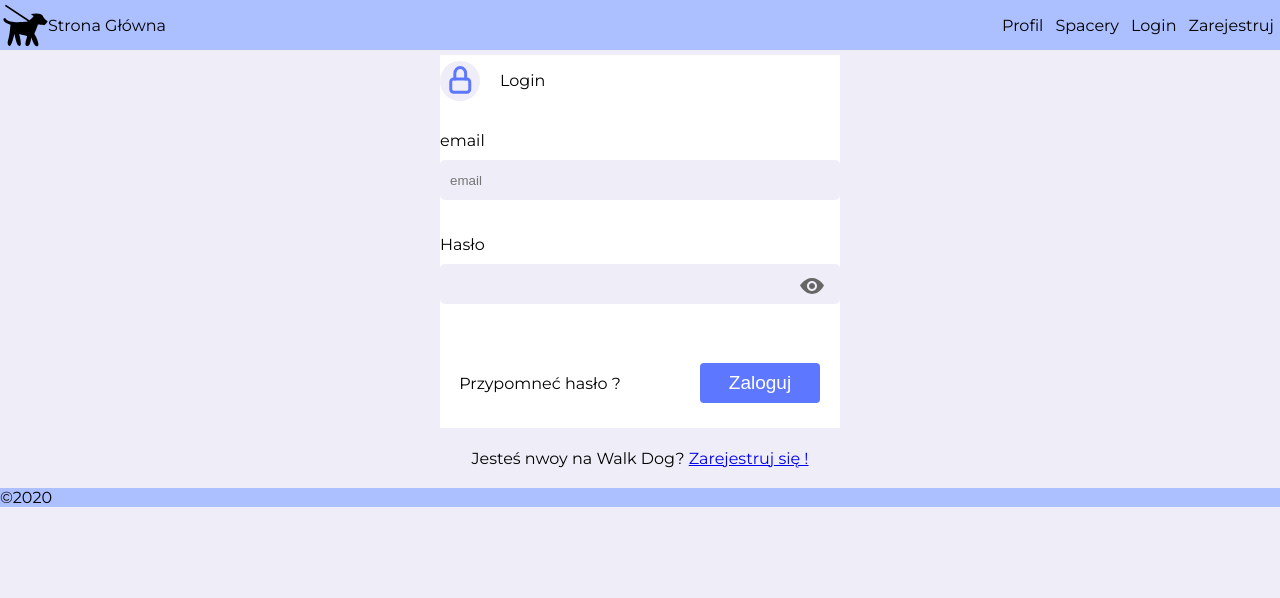
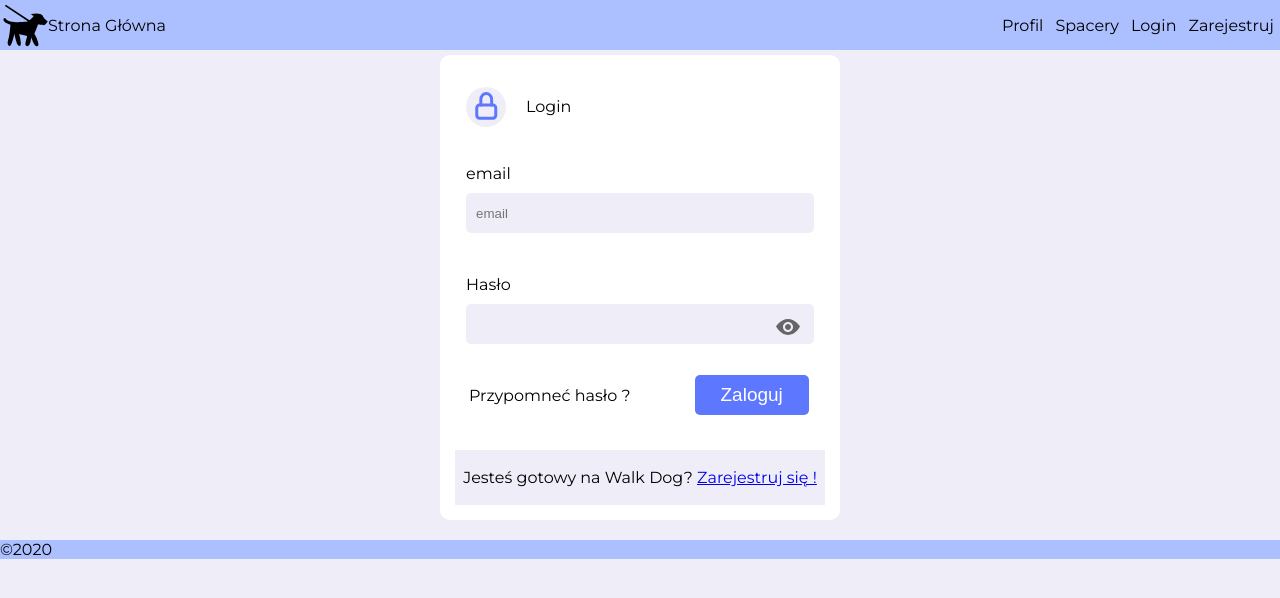
Before and after one commit to TomaszKorenberg/walk-dog, a React (Create React App) app: page /admin in a window 1280 px wide. Shown: the top 598 px of the page. Built offline with nearby package versions, Linux system fonts and the light colour scheme; no server answers.

Commit message:
some changes css

```diff
--- a/src/pages/LoginPage/LoginPage.jsx
+++ b/src/pages/LoginPage/LoginPage.jsx
@@ -90,7 +90,7 @@ const LoginPage = () => {
                                      //fixme: obsługa podglądu wpisanego hasła
                                 }
                         </div>
-                        <div className={styles.flex}>
+                        <div className={styles.flex, styles.buttonWrap}>
                             <span className = {styles.span}>Przypomneć hasło ? </span>
                             <button
                                 onClick={onSubmit}
@@ -108,7 +108,7 @@ const LoginPage = () => {
                     </div>
                     <div className={(styles.button, styles.end)}>
 
-                      <p> Jesteś nwoy na Walk Dog?   <a href="/register">  Zarejestruj się !</a></p>
+                      <p> Jesteś gotowy na Walk Dog?   <a href="/register">  Zarejestruj się !</a></p>
                     </div>
 
             </div>
--- a/src/pages/LoginPage/LoginPage.module.scss
+++ b/src/pages/LoginPage/LoginPage.module.scss
@@ -9,7 +9,9 @@ $pastel: #EFEEF8;
 .wrap{
     width: 400px;
     background-color: white;
-    margin: 0 auto;
+    margin: 20px auto;
+    border-radius: 10px;
+    border: 10px solid white;
 }
 
     .flex{
@@ -17,8 +19,9 @@ $pastel: #EFEEF8;
         text-align: center;
         display: flex;
         flex-wrap: wrap;
-        margin: 25px 0;
         align-items: center;
+        padding: 1rem;
+
     }
 
         .lock{
@@ -49,14 +52,23 @@ $pastel: #EFEEF8;
         }
         .eye{
             position: relative;
-            left: 360px;
+            left: 310px;
             bottom: 40px;
+            margin-bottom: -25px;
+        }
+
+
+
+        .buttonWrap{
+            margin-top: 5px;
+            margin-bottom: 35px;
         }
 
         .span{
             width:50%;
+            margin-left: 5%;
+        }
 
-        }
         .button {
             font-size: 19px;
             color: white;
@@ -64,7 +76,7 @@ $pastel: #EFEEF8;
             width: 30%;
             height: 40px;
             border: none;
-            border-radius: 4px;
+            border-radius: 5px;
             margin-left: 60px;
             margin-right: 0px;
             &:hover{
@@ -74,6 +86,8 @@ $pastel: #EFEEF8;
         }
         .end{
             background-color: $pastel;
+            border: 5px solid white;
+            border-top: none;
             width:100%;
             height: 60px;
             display: flex;
@@ -82,7 +96,9 @@ $pastel: #EFEEF8;
             & a:hover{
                 background-color: $orange;
                 color: white;
-                padding: 10px;
+                padding: 8px;
                 border-radius: 4px;
+                text-decoration: none;
             }
+
         }
--- a/src/pages/RegisterPage/RegisterPage.module.scss
+++ b/src/pages/RegisterPage/RegisterPage.module.scss
@@ -8,8 +8,9 @@ $pastel: #EFEEF8;
 .wrap{
     width: 400px;
     background-color: white;
-    margin: 0 auto;
-
+    margin: 10px auto;
+    padding: 2rem;
+    border-radius: 10px;
 
     .flex{
         background-color: white;
@@ -55,7 +56,7 @@ $pastel: #EFEEF8;
 
     .eye{
         position: relative;
-        left: 360px;
+        left: 300px;
         bottom: 40px;
     }
 
```
